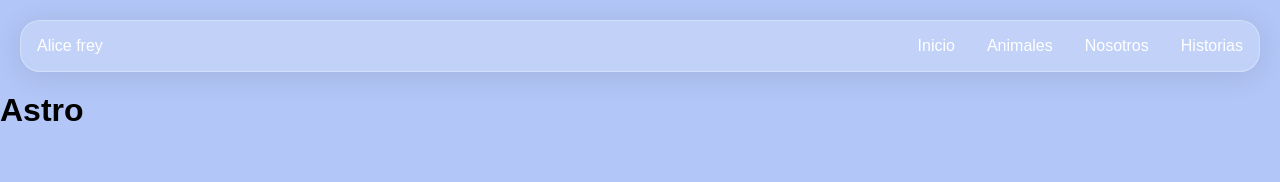
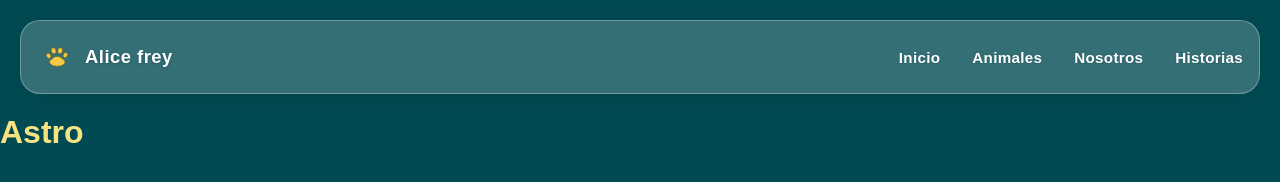
Before and after one commit to Wooz27/Temporalmente-sin-nombre, an Astro site in the folder frontend/: page / in a window 1280 px wide. Built offline with nearby package versions, Linux system fonts and the light colour scheme; Astro itself is replaced by a stand-in of ours.

Commit message:
frontend nav

```diff
--- a/frontend/src/components/Navbar.astro
+++ b/frontend/src/components/Navbar.astro
@@ -21,6 +21,7 @@ const {brandName="Alice frey"} = Astro.props
 
 <nav class="navbar">
     <a href="/" class="brand">
+    <img src="/paw.svg" alt="Patita de gato" width="40" height="40" >
     <span class="accent">
         {brandName}
     </span>
@@ -54,8 +55,22 @@ const {brandName="Alice frey"} = Astro.props
 
 <style>
     .brand{
+        display: inline-flex;
+        align-items: center;
+        gap: 0.5rem;
         text-decoration: none;
-        color: white
+        color: #ffffff;
+        font-weight: 700;
+        font-size: 1.15rem;
+        letter-spacing: 0.5px;
+        /* Una sombra suave detras del texto */
+        text-shadow: 0 1px 3px rgba(0, 0, 0, 0.2);
+    }
+
+    .brand img {
+        display: block;
+        width: 40px;
+        height: 40px;
     }
 
     .navbar {
@@ -71,6 +86,13 @@ const {brandName="Alice frey"} = Astro.props
         backdrop-filter: blur(5px);
         -webkit-backdrop-filter: blur(5px);
         border: 1px solid rgba(255, 255, 255, 0.3);
+        text-decoration: none;
+        color: #ffffff;
+        font-weight: 600;        /* Semibold: evita que se vea transparente */
+        font-size: 0.95rem;
+        letter-spacing: 0.3px;
+        text-shadow: 0 1px 2px rgba(0, 0, 0, 0.15);
+        transition: opacity 0.2s ease, transform 0.2s ease;
     }
 
     .menu-toggle{
--- a/frontend/src/layouts/Layout.astro
+++ b/frontend/src/layouts/Layout.astro
@@ -27,13 +27,28 @@ const {title, descrip ="Un web diseñada para adoptar y rencontrar mascotas"} =
 	</head>
 	<body>
 		<slot />
-		<h1>Astro</h1>
+		<h1 class="demo_h1">Astro</h1>
 	</body>
 </html>
 
 
 <style>
-	body{
-		background-color: #B2C6F7;
+	body {
+		margin: 0;
+		min-height: 100vh;
+		/* Color de fondo base  */
+		background-color: #004B53;
+
+		/* SVG ligero */
+		background-image: url('');
+
+		/* Se repite en mosaico continuo */
+		background-repeat: repeat;
+		background-size: 70px 70px; /* Tamaño y separación de cada huella */
 	}
+
+	.demo_h1{
+		color: #F7E481;
+	}
+
 </style>
```
Also changed, not shown: frontend/public/logo.png (added), frontend/public/paw.svg (added).
